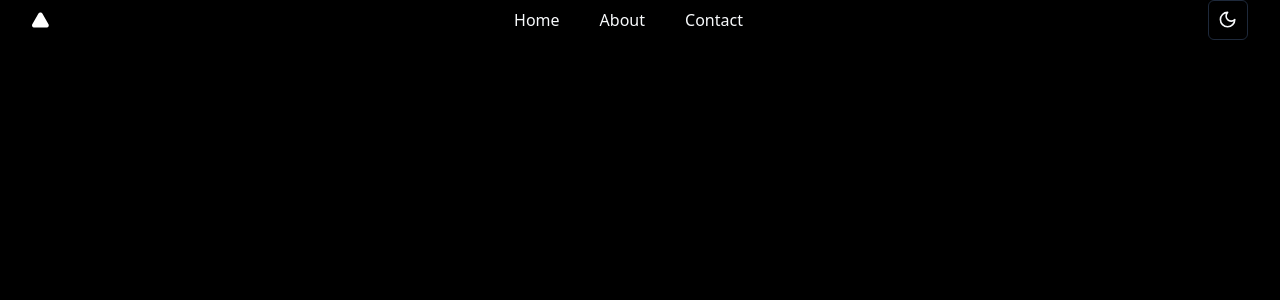
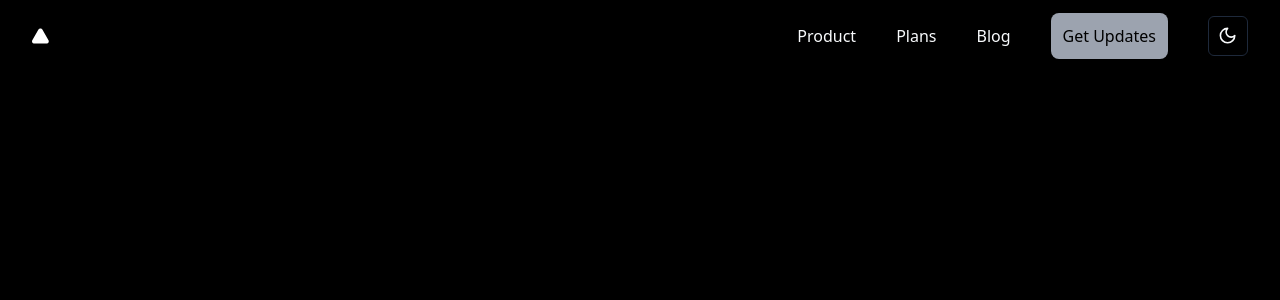
Before and after one commit to Hojiakbardevs/11.-Next-Generation, a React (Vite) app: page / in a window 1280 px wide. Shown: the top 300 px of the page. Built offline with nearby package versions, Linux system fonts and the light colour scheme.

Commit message:
system uchun design hal qilindi

```diff
--- a/src/App.tsx
+++ b/src/App.tsx
@@ -6,6 +6,7 @@ function App() {
     <ThemeProvider defaultTheme="dark" storageKey="vite-ui-theme">
       <div className="flex items-center justify-end">
         <Navbar></Navbar>
+
       </div>
     </ThemeProvider>
   );
--- a/src/components/navbar.tsx
+++ b/src/components/navbar.tsx
@@ -5,22 +5,37 @@ import { useTheme } from "@/components/theme-provider"; // Import the useTheme h
 
 export const Navbar = () => {
   const { theme } = useTheme(); // Destructure the theme from useTheme hook
-
+  const appliedTheme =
+  theme === "system"
+    ? window.matchMedia("(prefers-color-scheme: dark)").matches
+      ? "dark"
+      : "light"
+    : theme;
   return (
     <div className="container">
-      <div className="flex items-center justify-between">
-        {/* Conditionally render the logo based on the current theme */}
-        {theme === "dark" ? (
+      <div className="flex items-center justify-between mt-4">
+        {/* Conditionally render the logo based on the applied theme */}
+        {appliedTheme === "dark" ? (
           <img src={LogoNight} alt="Logo for Dark Mode" />
         ) : (
           <img src={LogoLight} alt="Logo for Light Mode" />
         )}
         <ul className="flex items-center gap-10">
-          <li>Home</li>
-          <li>About</li>
-          <li>Contact</li>
+          <li>Product</li>
+          <li>Plans</li>
+          <li>Blog</li>
+          <li>
+            <a
+              href="#"
+              className="btn bg-gray-400 text-black font-medium p-3 rounded-lg">
+              Get Updates
+            </a>
+          </li>
+          <li>
+            {" "}
+            <ModeToggle />
+          </li>
         </ul>
-        <ModeToggle />
       </div>
     </div>
   );
```
Also changed, not shown: 2 other files (tests, documents, lock files or other folders).
